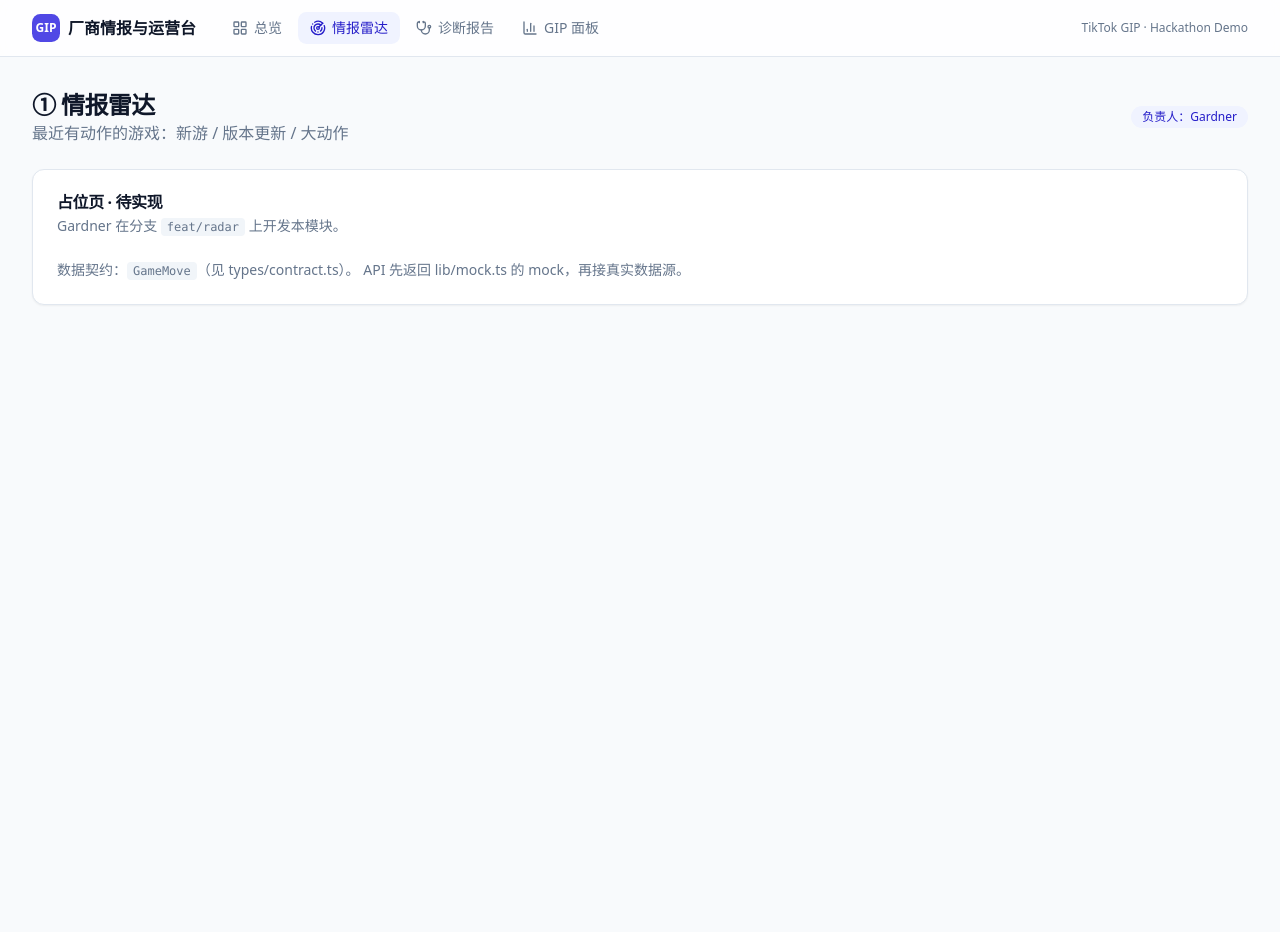
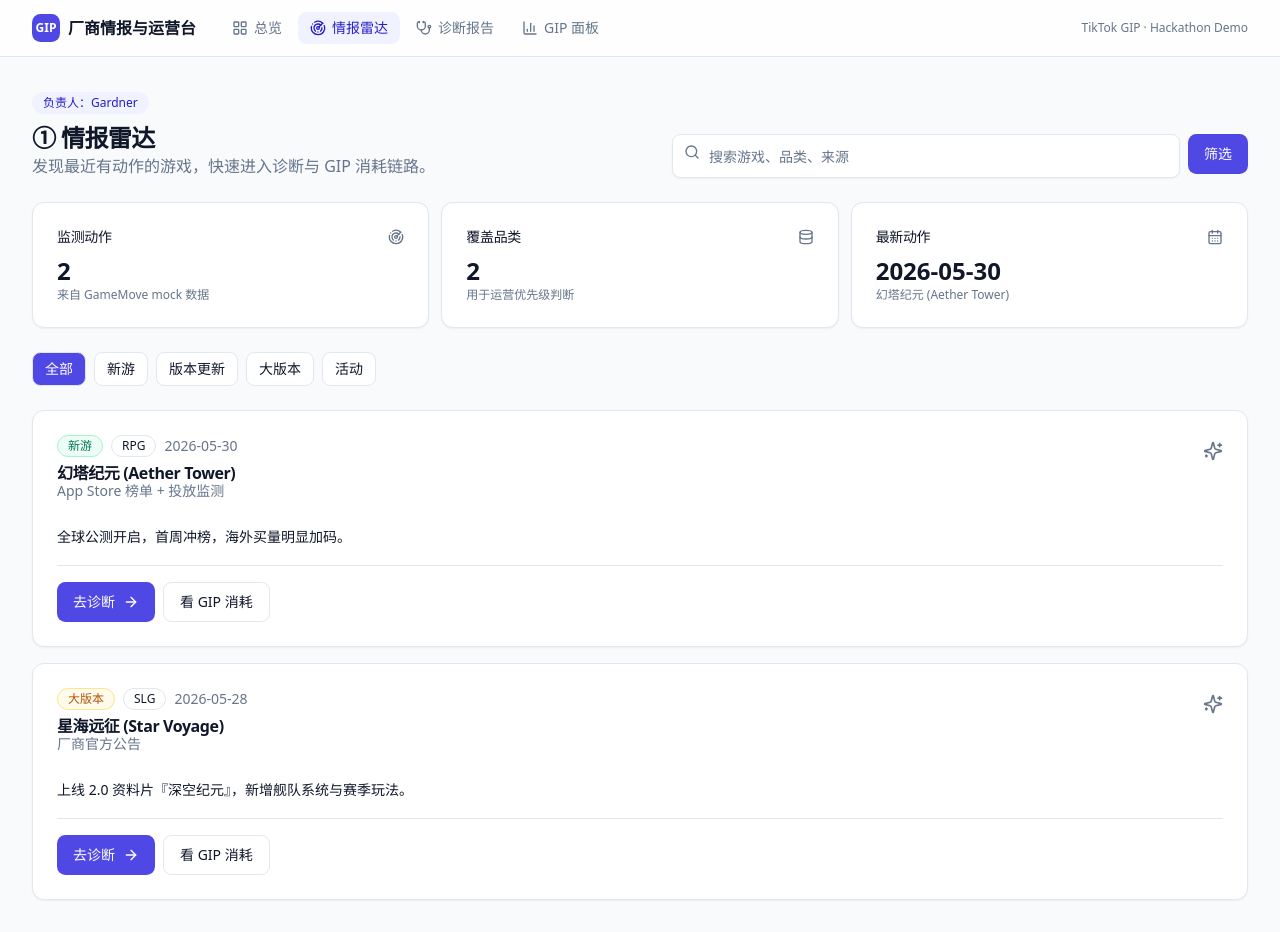
Before and after one commit to huangshixinbridger-lgtm/hackathon-vendor-intel, a Next.js app in the folder hackathon-vendor-intel/: page /radar in a window 1280 px wide. Before the commit the page ends 800 px from the top, so only its background shows below. Built offline with nearby package versions, Linux system fonts and the light colour scheme.

Commit message:
feat: implement radar module

```diff
--- /dev/null
+++ b/hackathon-vendor-intel/app/radar/api/route.ts
@@ -0,0 +1,29 @@
+import { NextResponse } from "next/server";
+import { mockGameMoves } from "@/lib/mock";
+import type { GameMove } from "@/types/contract";
+
+const validMoveTypes = new Set<GameMove["moveType"]>(["新游", "版本更新", "大版本", "活动"]);
+
+export function GET(request: Request) {
+  const { searchParams } = new URL(request.url);
+  const gameId = searchParams.get("gameId");
+  const query = searchParams.get("q")?.trim().toLowerCase();
+  const moveType = searchParams.get("type") as GameMove["moveType"] | null;
+
+  const data = mockGameMoves.filter((move) => {
+    const matchedGame = !gameId || move.gameId === gameId;
+    const matchedType = !moveType || (validMoveTypes.has(moveType) && move.moveType === moveType);
+    const matchedQuery =
+      !query ||
+      [move.name, move.category, move.summary, move.source].some((field) =>
+        field.toLowerCase().includes(query)
+      );
+
+    return matchedGame && matchedType && matchedQuery;
+  });
+
+  return NextResponse.json({
+    data,
+    total: data.length,
+  });
+}
--- a/hackathon-vendor-intel/app/radar/page.tsx
+++ b/hackathon-vendor-intel/app/radar/page.tsx
@@ -1,31 +1,194 @@
-// app/radar/page.tsx —— 占位页（黄士鑫搭，等 Gardner 接管）
-// Gardner：这是你的目录。请只在 app/radar/ 下建文件，对着 lib/mock.ts 的 GameMove 开发，
-// 风格沿用本页与 app/layout.tsx。详见仓库根 CLAUDE.md / AGENTS.md。
+import Link from "next/link";
+import { ArrowRight, CalendarDays, Database, Radar, Search, Sparkles } from "lucide-react";
+import { Badge } from "@/components/ui/badge";
+import { Button } from "@/components/ui/button";
 import { Card, CardContent, CardDescription, CardHeader, CardTitle } from "@/components/ui/card";
-import { Badge } from "@/components/ui/badge";
+import { Input } from "@/components/ui/input";
+import { mockGameMoves } from "@/lib/mock";
+import type { GameMove } from "@/types/contract";
 
-export default function RadarPage() {
+type RadarPageProps = {
+  searchParams?: {
+    q?: string;
+    type?: GameMove["moveType"];
+  };
+};
+
+const moveTypes: Array<GameMove["moveType"]> = ["新游", "版本更新", "大版本", "活动"];
+
+const moveTone: Record<GameMove["moveType"], string> = {
+  新游: "bg-emerald-50 text-emerald-700 border-emerald-200",
+  版本更新: "bg-sky-50 text-sky-700 border-sky-200",
+  大版本: "bg-amber-50 text-amber-700 border-amber-200",
+  活动: "bg-fuchsia-50 text-fuchsia-700 border-fuchsia-200",
+};
+
+function getFilteredMoves(searchParams: RadarPageProps["searchParams"]) {
+  const query = searchParams?.q?.trim().toLowerCase() ?? "";
+  const type = searchParams?.type;
+
+  return mockGameMoves
+    .filter((move) => {
+      const matchedQuery =
+        !query ||
+        [move.name, move.category, move.summary, move.source].some((field) =>
+          field.toLowerCase().includes(query)
+        );
+      const matchedType = !type || move.moveType === type;
+
+      return matchedQuery && matchedType;
+    })
+    .sort((a, b) => b.date.localeCompare(a.date));
+}
+
+function buildTypeHref(query?: string, type?: GameMove["moveType"]) {
+  const params = new URLSearchParams();
+
+  if (query) {
+    params.set("q", query);
+  }
+
+  if (type) {
+    params.set("type", type);
+  }
+
+  return params.size ? `/radar?${params.toString()}` : "/radar";
+}
+
+export default function RadarPage({ searchParams }: RadarPageProps) {
+  const moves = getFilteredMoves(searchParams);
+  const selectedType = searchParams?.type;
+  const query = searchParams?.q?.trim();
+  const latestMove = moves[0];
+  const uniqueCategories = new Set(mockGameMoves.map((move) => move.category)).size;
+
   return (
     <div className="space-y-6">
-      <div className="flex items-center justify-between">
+      <div className="flex flex-col gap-4 lg:flex-row lg:items-end lg:justify-between">
+        <div className="space-y-2">
+          <Badge variant="accent" className="w-fit">负责人：Gardner</Badge>
           <div>
             <h1 className="text-2xl font-bold tracking-tight">① 情报雷达</h1>
-          <p className="text-muted-foreground">最近有动作的游戏：新游 / 版本更新 / 大动作</p>
+            <p className="text-muted-foreground">发现最近有动作的游戏，快速进入诊断与 GIP 消耗链路。</p>
           </div>
-        <Badge variant="accent">负责人：Gardner</Badge>
         </div>
+
+        <form action="/radar" className="flex w-full max-w-xl flex-col gap-2 sm:flex-row">
+          <div className="relative flex-1">
+            <Search className="pointer-events-none absolute left-3 top-2.5 h-4 w-4 text-muted-foreground" />
+            <Input
+              name="q"
+              placeholder="搜索游戏、品类、来源"
+              defaultValue={query}
+              className="pl-9"
+            />
+          </div>
+          {selectedType ? <input type="hidden" name="type" value={selectedType} /> : null}
+          <Button type="submit">筛选</Button>
+        </form>
+      </div>
+
+      <div className="grid gap-3 md:grid-cols-3">
         <Card>
-        <CardHeader>
-          <CardTitle>占位页 · 待实现</CardTitle>
-          <CardDescription>
-            Gardner 在分支 <code className="rounded bg-muted px-1.5 py-0.5 text-xs">feat/radar</code> 上开发本模块。
-          </CardDescription>
+          <CardHeader className="flex flex-row items-center justify-between space-y-0 pb-2">
+            <CardTitle className="text-sm font-medium">监测动作</CardTitle>
+            <Radar className="h-4 w-4 text-muted-foreground" />
           </CardHeader>
-        <CardContent className="text-sm text-muted-foreground">
-          数据契约：<code className="rounded bg-muted px-1.5 py-0.5 text-xs">GameMove</code>（见 types/contract.ts）。
-          API 先返回 lib/mock.ts 的 mock，再接真实数据源。
+          <CardContent>
+            <div className="text-2xl font-bold">{mockGameMoves.length}</div>
+            <p className="text-xs text-muted-foreground">来自 GameMove mock 数据</p>
+          </CardContent>
+        </Card>
+        <Card>
+          <CardHeader className="flex flex-row items-center justify-between space-y-0 pb-2">
+            <CardTitle className="text-sm font-medium">覆盖品类</CardTitle>
+            <Database className="h-4 w-4 text-muted-foreground" />
+          </CardHeader>
+          <CardContent>
+            <div className="text-2xl font-bold">{uniqueCategories}</div>
+            <p className="text-xs text-muted-foreground">用于运营优先级判断</p>
+          </CardContent>
+        </Card>
+        <Card>
+          <CardHeader className="flex flex-row items-center justify-between space-y-0 pb-2">
+            <CardTitle className="text-sm font-medium">最新动作</CardTitle>
+            <CalendarDays className="h-4 w-4 text-muted-foreground" />
+          </CardHeader>
+          <CardContent>
+            <div className="truncate text-2xl font-bold">{latestMove?.date ?? "-"}</div>
+            <p className="truncate text-xs text-muted-foreground">{latestMove?.name ?? "暂无匹配结果"}</p>
           </CardContent>
         </Card>
       </div>
+
+      <div className="flex flex-wrap gap-2">
+        <Link
+          href={buildTypeHref(query)}
+          className={`rounded-md border px-3 py-1.5 text-sm transition-colors ${
+            selectedType ? "bg-card hover:bg-accent" : "bg-primary text-primary-foreground"
+          }`}
+        >
+          全部
+        </Link>
+        {moveTypes.map((type) => (
+          <Link
+            key={type}
+            href={buildTypeHref(query, type)}
+            className={`rounded-md border px-3 py-1.5 text-sm transition-colors ${
+              selectedType === type ? "bg-primary text-primary-foreground" : "bg-card hover:bg-accent"
+            }`}
+          >
+            {type}
+          </Link>
+        ))}
+      </div>
+
+      <div className="grid gap-4">
+        {moves.map((move) => (
+          <Card key={move.gameId}>
+            <CardHeader className="gap-3 sm:flex-row sm:items-start sm:justify-between">
+              <div className="space-y-2">
+                <div className="flex flex-wrap items-center gap-2">
+                  <Badge className={`border ${moveTone[move.moveType]}`}>{move.moveType}</Badge>
+                  <Badge variant="outline">{move.category}</Badge>
+                  <span className="text-sm text-muted-foreground">{move.date}</span>
+                </div>
+                <div>
+                  <CardTitle>{move.name}</CardTitle>
+                  <CardDescription>{move.source}</CardDescription>
+                </div>
+              </div>
+              <Sparkles className="hidden h-5 w-5 text-muted-foreground sm:block" />
+            </CardHeader>
+            <CardContent className="space-y-4">
+              <p className="text-sm leading-6">{move.summary}</p>
+              <div className="flex flex-col gap-2 border-t pt-4 sm:flex-row">
+                <Link
+                  href={`/diagnosis?gameId=${move.gameId}`}
+                  className="inline-flex h-10 items-center justify-center gap-2 rounded-md bg-primary px-4 py-2 text-sm font-medium text-primary-foreground transition-colors hover:bg-primary/90"
+                >
+                  去诊断
+                  <ArrowRight className="h-4 w-4" />
+                </Link>
+                <Link
+                  href={`/gip?gameId=${move.gameId}`}
+                  className="inline-flex h-10 items-center justify-center gap-2 rounded-md border border-input bg-card px-4 py-2 text-sm font-medium transition-colors hover:bg-accent hover:text-accent-foreground"
+                >
+                  看 GIP 消耗
+                </Link>
+              </div>
+            </CardContent>
+          </Card>
+        ))}
+      </div>
+
+      {moves.length === 0 ? (
+        <Card>
+          <CardContent className="py-10 text-center text-sm text-muted-foreground">
+            没有匹配的游戏动作。换个关键词或动作类型再试试。
+          </CardContent>
+        </Card>
+      ) : null}
+    </div>
   );
 }
```
Lines whose indentation alone changed are shown as unchanged.
